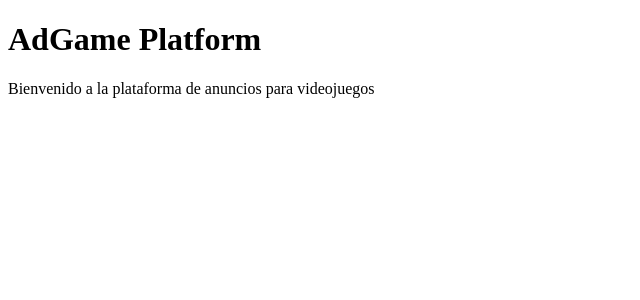
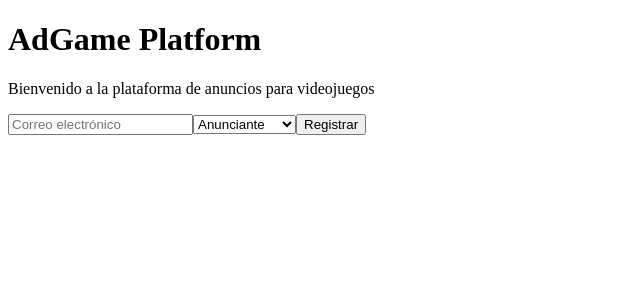
Before and after one commit to javitu777/SIMBIOSIS7, a React (Vite) app in the folder frontend/: page / in a window 1280 px wide. Shown: the top 300 px of the page, without its empty margins (0-640 px from the left). Built offline with nearby package versions, Linux system fonts and the light colour scheme.

Commit message:
Update App.jsx

```diff
--- a/frontend/src/App.jsx
+++ b/frontend/src/App.jsx
@@ -1,10 +1,12 @@
  import React from "react";
+import Login from "./pages/Login";
 
 function App() {
   return (
     <div>
       <h1>AdGame Platform</h1>
       <p>Bienvenido a la plataforma de anuncios para videojuegos</p>
+      <Login />
     </div>
   );
 }
```
